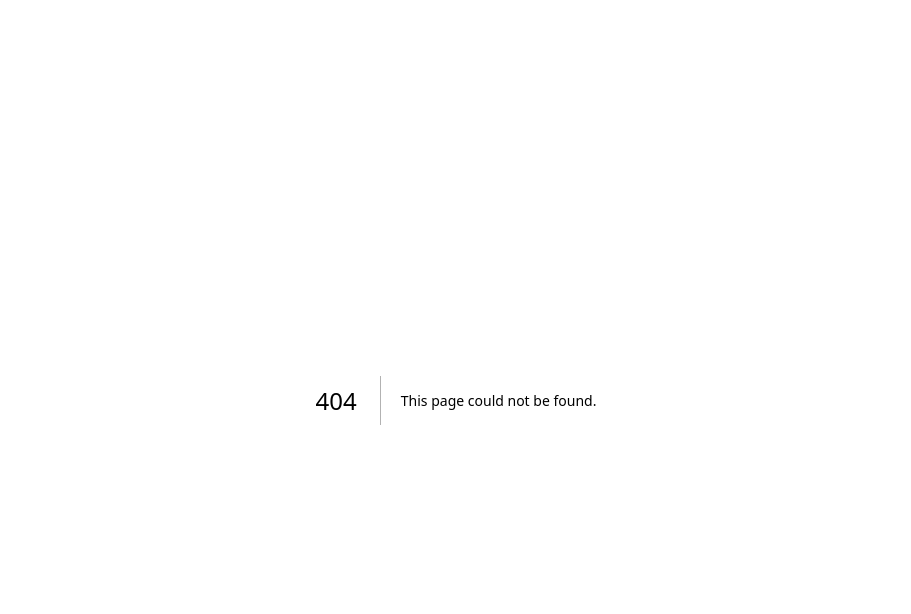
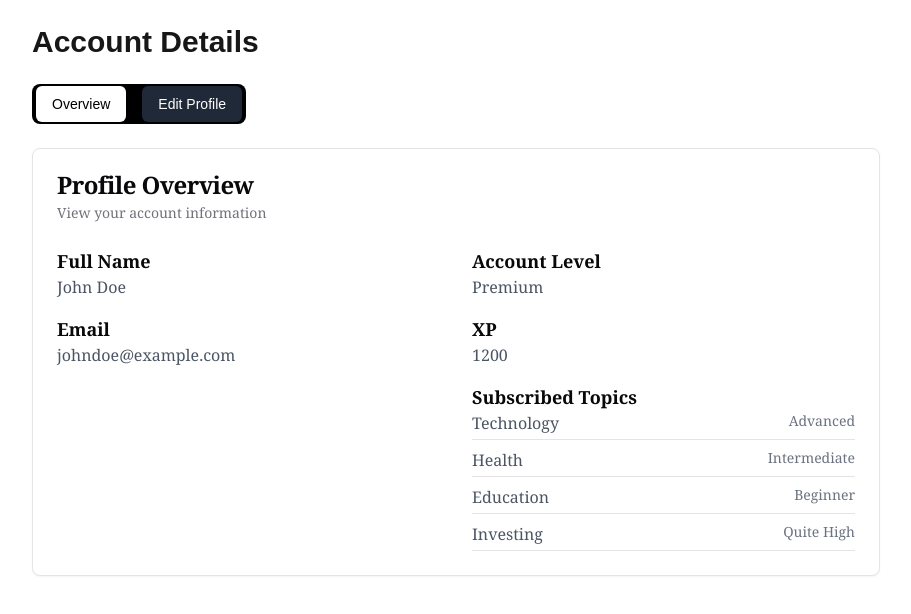
Before and after one commit to saigudisa6/thebagalert, a Next.js app: page /account in a window 1280 px wide. Before the commit this address had no page. Shown: the top 614 px of the page, without its empty margins (184-1095 px from the left). Built offline with nearby package versions, Linux system fonts and the light colour scheme.

Commit message:
Made account page

```diff
--- /dev/null
+++ b/src/pages/account.js
@@ -0,0 +1,139 @@
+"use client";
+import { useState } from "react";
+import { Button } from "@/components/ui/button";
+import { Input } from "@/components/ui/input";
+import { Label } from "@/components/ui/label";
+import { Tabs, TabsContent, TabsList, TabsTrigger } from "@/components/ui/tabs";
+import { Card, CardContent, CardDescription, CardFooter, CardHeader, CardTitle } from "@/components/ui/card";
+import { useToast } from "@/hooks/use-toast";
+
+
+
+export default function AccountPage() {
+    const { toast } = useToast();
+
+    // Replace with user data from get requests
+    const [user, setUser] = useState({
+        firstName: "John",
+        lastName: "Doe",
+        email: "johndoe@example.com",
+        accountLevel: "Premium",
+        xp: 1200,
+        subscribedTopics: [
+            { name: "Technology", level: "Advanced" },
+            { name: "Health", level: "Intermediate" },
+            { name: "Education", level: "Beginner" },
+            { name: "Investing", level: "Quite High" }
+        ],
+    });
+
+    return (
+        <div className="max-w-4xl mx-auto p-6">
+            <h1 className="text-3xl font-bold mb-6">Account Details</h1>
+            <Tabs defaultValue="overview" className="w-full">
+            <TabsList className="mb-4 gap-4 bg-black p-1 rounded-lg">
+                <TabsTrigger
+                    value="overview"
+                    className="px-4 py-2 rounded-md transition-all
+                            bg-gray-800 text-white
+                            hover:bg-gray-500
+                            data-[state=active]:bg-white data-[state=active]:text-black"
+                >
+                    Overview
+                </TabsTrigger>
+                <TabsTrigger
+                    value="edit"
+                    className="px-4 py-2 rounded-md transition-all
+                            bg-gray-800 text-white
+                            hover:bg-gray-500
+                            data-[state=active]:bg-white data-[state=active]:text-black"
+                >
+                    Edit Profile
+                </TabsTrigger>
+            </TabsList>
+
+                <TabsContent value="overview">
+                    <Card className="font-serif">
+                        <CardHeader>
+                            <CardTitle>Profile Overview</CardTitle>
+                            <CardDescription>View your account information</CardDescription>
+                        </CardHeader>
+                        <CardContent>
+                            <div className="grid grid-cols-1 md:grid-cols-2 gap-8">
+                                {/* Left Column */}
+                                <div>
+                                    <p className="text-lg font-semibold">Full Name</p>
+                                    <p className="text-gray-600 mb-4">
+                                        {user.firstName} {user.lastName}
+                                    </p>
+                                    <p className="text-lg font-semibold">Email</p>
+                                    <p className="text-gray-600">{user.email}</p>
+                                </div>
+
+                                {/* Right Column */}
+                                <div>
+                                    <p className="text-lg font-semibold">Account Level</p>
+                                    <p className="text-gray-600 mb-4">{user.accountLevel}</p>
+                                    <p className="text-lg font-semibold">XP</p>
+                                    <p className="text-gray-600 mb-4">{user.xp}</p>
+
+                                    <p className="text-lg font-semibold">Subscribed Topics</p>
+                                    <ul className="text-gray-600 space-y-2">
+                                        {user.subscribedTopics.map((topic, index) => (
+                                            <li key={index} className="flex justify-between border-b pb-1">
+                                                <span>{topic.name}</span>
+                                                <span className="text-sm text-gray-500">{topic.level}</span>
+                                            </li>
+                                        ))}
+                                    </ul>
+                                </div>
+                            </div>
+                        </CardContent>
+                    </Card>
+                </TabsContent>
+
+                <TabsContent value="edit">
+                    <Card className="font-serif">
+                        <CardHeader>
+                            <CardTitle>Edit Profile</CardTitle>
+                            <CardDescription>Update your account details</CardDescription>
+                        </CardHeader>
+                        <CardContent>
+                            <div className="space-y-4">
+                                <div>
+                                    <Label>First Name</Label>
+                                    <Input
+                                        value={user.firstName}
+                                        onChange={(e) => setUser({ ...user, firstName: e.target.value })}
+                                    />
+                                </div>
+                                <div>
+                                    <Label>Last Name</Label>
+                                    <Input
+                                        value={user.lastName}
+                                        onChange={(e) => setUser({ ...user, lastName: e.target.value })}
+                                    />
+                                </div>
+                                <div>
+                                    <Label>Email</Label>
+                                    <Input
+                                        type="email"
+                                        value={user.email}
+                                        onChange={(e) => setUser({ ...user, email: e.target.value })}
+                                    />
+                                </div>
+                            </div>
+                        </CardContent>
+                        <CardFooter>
+                            <Button
+                                onClick={() => toast({ title: "Profile updated successfully!" })}
+                            >
+                                Save Changes
+                            </Button>
+                        </CardFooter>
+                    </Card>
+                </TabsContent>
+            </Tabs>
+        </div>
+    );
+}
```
